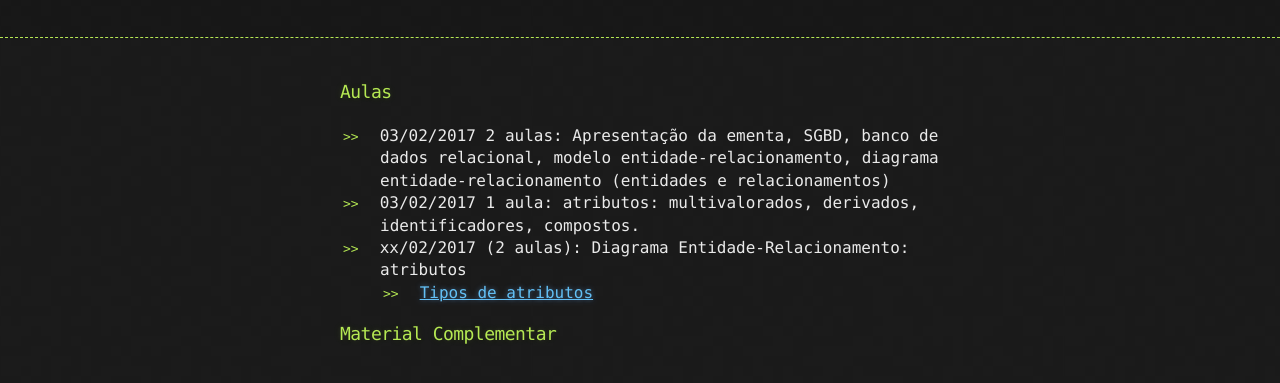
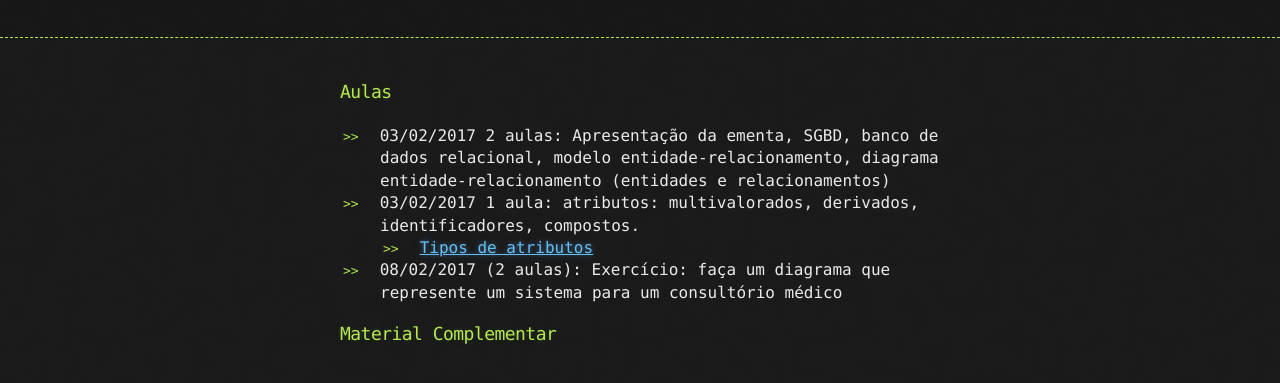
Before and after one commit to julianofischer/bd_3B_2017, a website: page index.html in a window 1280 px wide. Shown: the part 95-478 px from the top of the page. Drawn offline with Linux system fonts and the light colour scheme; files that its build step writes are made by us from their sources.

Commit message:
aula 08/02

```diff
--- a/index.html
+++ b/index.html
@@ -46,10 +46,10 @@
 <ul>
     <li>03/02/2017 2 aulas: Apresentação da ementa, SGBD, banco de dados relacional, modelo entidade-relacionamento, diagrama entidade-relacionamento (entidades e relacionamentos) </li>
     <li>03/02/2017 1 aula: atributos: multivalorados, derivados, identificadores, compostos. </li>
-    <li>xx/02/2017 (2 aulas): Diagrama Entidade-Relacionamento: atributos </li>
 	<ul>
 		<li><a href="tipos-atributos-MER.pdf">Tipos de atributos</a></li>
 	</ul>
+    <li>08/02/2017 (2 aulas): Exercício: faça um diagrama que represente um sistema para um consultório médico</li>
 </ul>
 
 <h3><a id="Material Complementar" class="anchor" href="#material-complementar" aria-hidden="true"><span aria-hidden="true" class="octicon octicon-link"></span></a>Material Complementar</h3>
```
